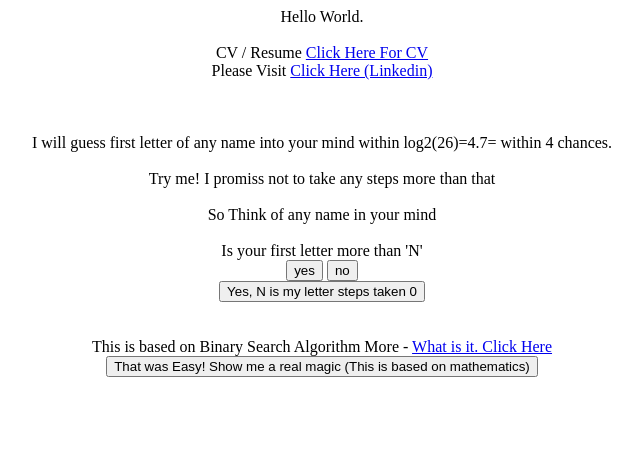
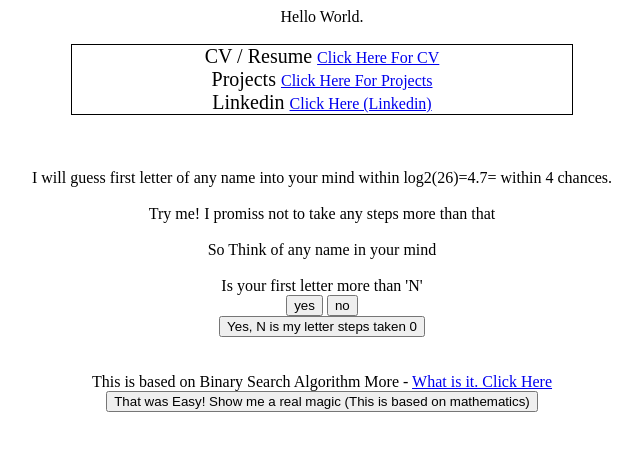
Before and after one commit to iamsaurabhsaluja/index, a plain HTML site: page index.html in a window 1280 px wide. Shown: the whole page, without its empty margins (318-960 px from the left). Drawn offline with Linux system fonts and the light colour scheme.

Commit message:
Added Link to Project

```diff
--- a/index.html
+++ b/index.html
@@ -48,8 +48,13 @@ function found(){
 
   <center>Hello World. </center>
   <br />
-  <center>CV / Resume <a href = 'saurabhCV.pdf'> Click Here For CV </a><br /></center>
-  <center>Please Visit <a href = 'https://www.linkedin.com/in/saurabh-saluja-a6605984/'> Click Here (Linkedin) </a><br /></center>
+  <center>
+    <div style='border:1px solid black;width:500px;'>
+      <center><span style='font-size:20px;'>CV / Resume </span><a href = 'saurabhCV.pdf'> Click Here For CV </a><br /></center>
+      <center><span style='font-size:20px;'>Projects </span><a href = 'projects.html'> Click Here For Projects </a><br /></center>
+      <center><span style='font-size:20px;'>Linkedin </span><a href = 'https://www.linkedin.com/in/saurabh-saluja-a6605984/'> Click Here (Linkedin) </a><br /></center>
+    </div>
+  </center>
   <br />
   <br />
   <br />
```
